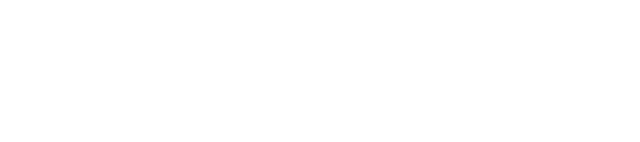
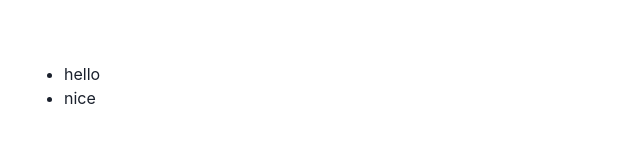
Before and after one commit to HyungsooLim/warmupboard_frontend, a Next.js app: page /todo in a window 1280 px wide. Shown: the part 344-486 px from the top of the page, without its empty margins (0-640 px from the left). Built offline with nearby package versions, Linux system fonts and the light colour scheme.

Commit message:
onSubmit err
Error: Objects are not valid as a React child (found: object with keys {text, id}). If you meant to render a collection of children, use an array instead.

```diff
--- /dev/null
+++ b/components/Todo/index.tsx
@@ -0,0 +1,19 @@
+import { Button, ListItem } from "@chakra-ui/react";
+import React from "react";
+
+const Todo = ({...props}) => {
+
+    console.log("=== Todo Component Mounted ===");
+    console.log("component props : ", props);
+
+  return (
+    <ListItem>
+      {props.text}
+      {/* <Button mt={"2%"} backgroundColor={"blackAlpha.500"} type={"button"}>
+        DELETE
+      </Button> */}
+    </ListItem>
+  );
+};
+
+export default Todo;
--- a/pages/_app.tsx
+++ b/pages/_app.tsx
@@ -3,17 +3,18 @@ import type { AppProps } from "next/app";
 import { StrictMode } from "react";
 import { Provider } from "react-redux";
 import Head from "../components/Head";
+import counterStore from "../stores/Counter";
 
 const MyApp = ({ Component, pageProps }: AppProps) => {
-  let store: any = Object;
+
   return (
     <>
       <Head />
-      {/* <Provider store={store}> */}
+      <Provider store={counterStore}>
       <ChakraProvider theme={theme}>
         <Component {...pageProps} />
       </ChakraProvider>
-      {/* </Provider> */}
+      </Provider>
     </>
   );
 };
--- a/pages/todo/index.tsx
+++ b/pages/todo/index.tsx
@@ -9,19 +9,26 @@ import {
   UnorderedList,
 } from "@chakra-ui/react";
 import React, { useState } from "react";
+import { connect } from "react-redux";
+import { actionCreators } from "../../stores/Counter";
+import Todo from "../../components/Todo";
 
-const Todo = () => {
-
+const TodoPage = ({ ...stores }: any, props: any) => {
   const [text, setText] = useState<string>("");
 
   const handleOnChange = (e: any) => {
     setText(e.target.value);
-  }
+  };
 
   const handleOnSubmit = (e: any) => {
     e.preventDefault();
+    stores.addTodo(text);
     setText("");
-  }
+  };
+  // ================= Redux =====================
+  console.log("props : ", props);
+  console.log("stores : ", stores);
+  console.log("todos : ", stores.todos);
 
   return (
     <>
@@ -30,9 +37,7 @@ const Todo = () => {
           To-Do
         </Text>
       </Box>
-      <form
-        onSubmit={handleOnSubmit}
-      >
+      <form onSubmit={handleOnSubmit}>
         <FormControl ml={"5%"}>
           <FormLabel htmlFor="todo" fontSize={"sm"}>
             To-Do
@@ -52,10 +57,24 @@ const Todo = () => {
         </FormControl>
       </form>
       <Box>
-        <UnorderedList id="list" m={"5%"}></UnorderedList>
+        <UnorderedList id="list" m={"5%"}>
+          {stores.todos.map((value: any, index: number) => {
+            return <Todo text={value} key={index} />;
+          })}
+        </UnorderedList>
       </Box>
     </>
   );
 };
 
-export default Todo;
+function mapStateToProps(state: any, ownProps: any) {
+  return { todos: state };
+}
+
+function mapDispatchToProps(dispatch: any, ownProps: any) {
+  return {
+    addTodo: (text: string) => dispatch(actionCreators.addTodo(text)),
+  };
+}
+
+export default connect(mapStateToProps, mapDispatchToProps)(TodoPage);
--- a/stores/Counter.tsx
+++ b/stores/Counter.tsx
@@ -3,31 +3,39 @@ import { createStore } from "redux";
 const ADD = "ADD";
 const DELETE = "DELETE";
 
-export const addTodo = (text: string) => {
+const addTodo = (text: string) => {
   return {
     type: ADD,
     text,
   };
 };
 
-export const deleteTodo = (id: number) => {
+const deleteTodo = (id: number) => {
   return {
     type: DELETE,
     id,
   };
 };
 
-const counterReducer = (state: any = [], action: any) => {
+const counterReducer = (state: any = ["hello", "nice"], action: any) => {
   switch (action.type) {
     case ADD:
       state = [{ text: action.text, id: Date.now() }, ...state];
+      break;
     case DELETE:
       state = state.filter((todo: string) => {
         todo !== action.id;
       });
+      break;
   }
+  return state;
 };
 
 const counterStore = createStore(counterReducer);
 
+export const actionCreators = {
+    addTodo,
+    deleteTodo
+}
+
 export default counterStore;
```
